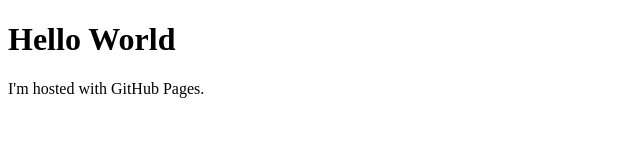
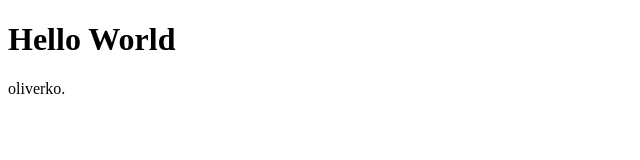
Before and after one commit to ollie404/ollie404.github.io, a plain HTML site: page index.html in a window 1280 px wide. Shown: the whole page, without its empty margins (0-640 px from the left). Drawn offline with Linux system fonts and the light colour scheme.

Commit message:
Update index.html

```diff
--- a/index.html
+++ b/index.html
@@ -2,6 +2,6 @@
 <html>
 <body>
 <h1>Hello World</h1>
-<p>I'm hosted with GitHub Pages.</p>
+<p>oliverko.</p>
 </body>
 </html>
```
